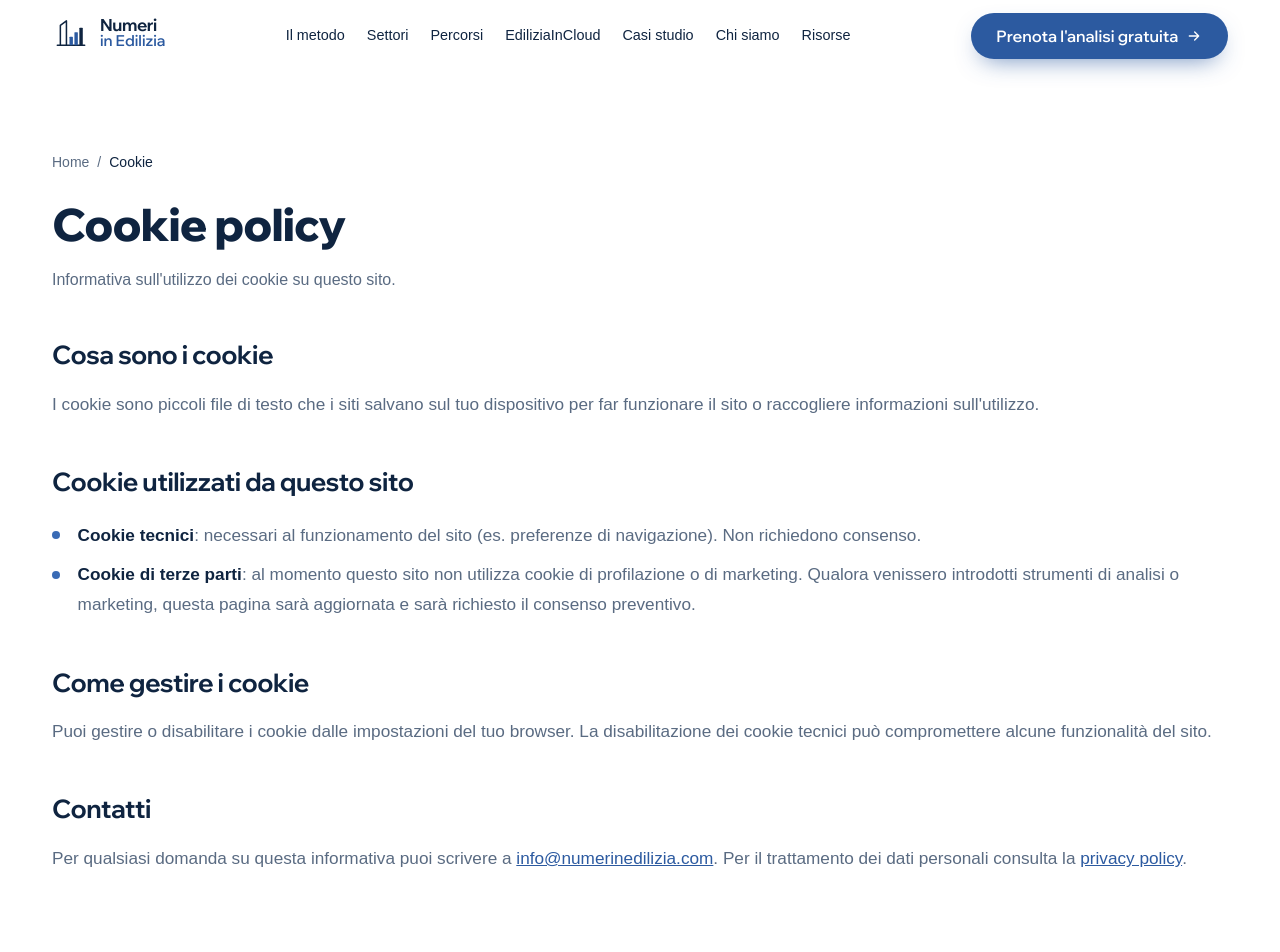
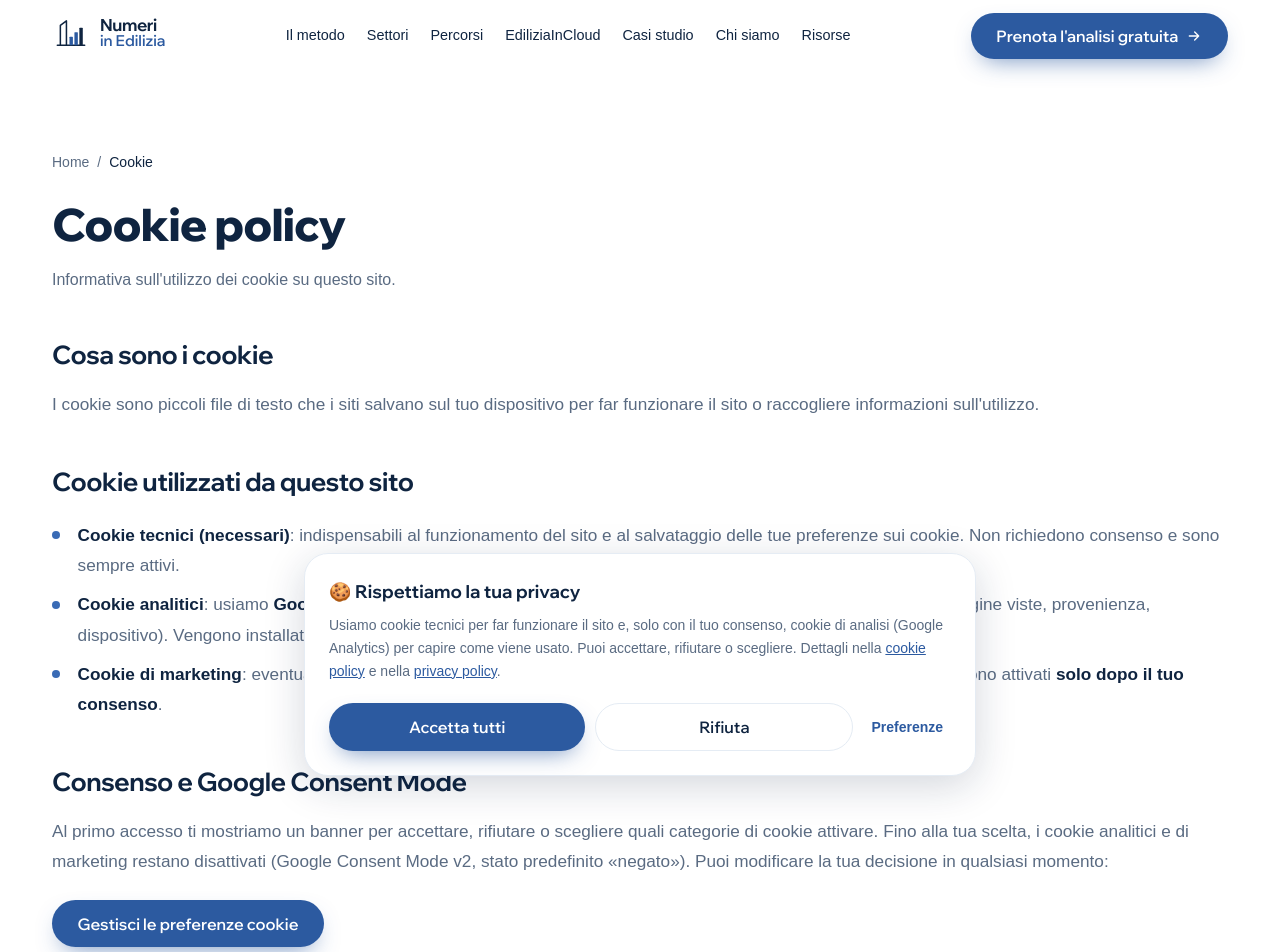
Before and after one commit to Ediliziaio/numeri-in-edilizia, a Next.js app: page /cookie in a window 1280 px wide. Shown: the top 952 px of the page. Built offline with nearby package versions, Linux system fonts and the light colour scheme; a web font is replaced by a local one.

Commit message:
GDPR: banner consenso cookie + Google Consent Mode v2 (default denied) — GA4 traccia solo dopo consenso; preferenze rigestibili da footer/cookie policy

```diff
--- a/app/cookie/page.tsx
+++ b/app/cookie/page.tsx
@@ -1,5 +1,6 @@
 import type { Metadata } from "next";
 import Link from "next/link";
+import { CookiePrefsButton } from "@/components/CookiePrefsButton";
 import { site } from "@/lib/site";
 
 export const metadata: Metadata = {
@@ -31,20 +32,35 @@ export default function CookiePage() {
         <h2>Cookie utilizzati da questo sito</h2>
         <ul>
           <li>
-            <strong>Cookie tecnici</strong>: necessari al funzionamento del sito (es. preferenze di
-            navigazione). Non richiedono consenso.
+            <strong>Cookie tecnici (necessari)</strong>: indispensabili al funzionamento del sito e al
+            salvataggio delle tue preferenze sui cookie. Non richiedono consenso e sono sempre attivi.
           </li>
           <li>
-            <strong>Cookie di terze parti</strong>: al momento questo sito non utilizza cookie di
-            profilazione o di marketing. Qualora venissero introdotti strumenti di analisi o
-            marketing, questa pagina sarà aggiornata e sarà richiesto il consenso preventivo.
+            <strong>Cookie analitici</strong>: usiamo <strong>Google Analytics 4</strong> per
+            raccogliere statistiche anonime e aggregate sull'utilizzo del sito (pagine viste,
+            provenienza, dispositivo). Vengono installati <strong>solo dopo il tuo consenso</strong>.
+          </li>
+          <li>
+            <strong>Cookie di marketing</strong>: eventuali strumenti di misurazione delle campagne o
+            retargeting (es. Meta, Google Ads). Vengono attivati <strong>solo dopo il tuo consenso</strong>.
           </li>
         </ul>
 
-        <h2>Come gestire i cookie</h2>
+        <h2>Consenso e Google Consent Mode</h2>
         <p>
-          Puoi gestire o disabilitare i cookie dalle impostazioni del tuo browser. La disabilitazione
-          dei cookie tecnici può compromettere alcune funzionalità del sito.
+          Al primo accesso ti mostriamo un banner per accettare, rifiutare o scegliere quali categorie
+          di cookie attivare. Fino alla tua scelta, i cookie analitici e di marketing restano
+          disattivati (Google Consent Mode v2, stato predefinito «negato»). Puoi modificare la tua
+          decisione in qualsiasi momento:
+        </p>
+        <p className="not-prose my-6">
+          <CookiePrefsButton className="btn btn-primary">Gestisci le preferenze cookie</CookiePrefsButton>
+        </p>
+
+        <h2>Come gestire i cookie dal browser</h2>
+        <p>
+          Oltre al nostro banner, puoi gestire o eliminare i cookie dalle impostazioni del tuo browser.
+          La disabilitazione dei cookie tecnici può compromettere alcune funzionalità del sito.
         </p>
 
         <h2>Contatti</h2>
--- a/app/layout.tsx
+++ b/app/layout.tsx
@@ -1,11 +1,22 @@
 import type { Metadata, Viewport } from "next";
+import Script from "next/script";
 import { GoogleAnalytics } from "@next/third-parties/google";
 import { Wix_Madefor_Display, Wix_Madefor_Text, Lora } from "next/font/google";
 import "./globals.css";
 import { Header } from "@/components/Header";
 import { Footer } from "@/components/Footer";
+import { CookieBanner } from "@/components/CookieBanner";
 import { JsonLd, organizationSchema, websiteSchema } from "@/components/JsonLd";
 import { site } from "@/lib/site";
+
+// Google Consent Mode v2 — stato di default NEGATO, impostato prima che GA4 parta.
+// Se l'utente ha già scelto (localStorage), riapplichiamo subito la sua preferenza.
+const CONSENT_DEFAULT = `
+window.dataLayer=window.dataLayer||[];function gtag(){dataLayer.push(arguments);}
+gtag('consent','default',{ad_storage:'denied',ad_user_data:'denied',ad_personalization:'denied',analytics_storage:'denied',functionality_storage:'granted',security_storage:'granted',wait_for_update:500});
+gtag('set','ads_data_redaction',true);gtag('set','url_passthrough',true);
+try{var c=JSON.parse(localStorage.getItem('nie_consent'));if(c){gtag('consent','update',{analytics_storage:c.analytics?'granted':'denied',ad_storage:c.marketing?'granted':'denied',ad_user_data:c.marketing?'granted':'denied',ad_personalization:c.marketing?'granted':'denied'});}}catch(e){}
+`;
 
 const wixDisplay = Wix_Madefor_Display({
   subsets: ["latin"],
@@ -82,12 +93,14 @@ export default function RootLayout({ children }: { children: React.ReactNode })
   return (
     <html lang="it" className={`${wixDisplay.variable} ${wixText.variable} ${lora.variable}`}>
       <body>
+        <Script id="consent-default" strategy="beforeInteractive" dangerouslySetInnerHTML={{ __html: CONSENT_DEFAULT }} />
         <JsonLd data={[organizationSchema, websiteSchema]} />
         <Header />
         <main>{children}</main>
         <Footer />
+        <CookieBanner />
+        <GoogleAnalytics gaId={site.analytics.ga4} />
       </body>
-      <GoogleAnalytics gaId={site.analytics.ga4} />
     </html>
   );
 }
--- /dev/null
+++ b/components/CookieBanner.tsx
@@ -0,0 +1,147 @@
+"use client";
+
+import { useEffect, useState } from "react";
+import Link from "next/link";
+
+/* Banner consenso GDPR + Google Consent Mode v2.
+   Lo stato "default: denied" è impostato prima di GA4 dallo script inline nel layout.
+   Qui gestiamo la scelta dell'utente e l'aggiornamento del consenso (consent update). */
+
+type Consent = { analytics: boolean; marketing: boolean };
+const STORAGE_KEY = "nie_consent";
+
+function updateGtag(c: Consent) {
+  const w = window as unknown as { gtag?: (...args: unknown[]) => void };
+  if (typeof w.gtag === "function") {
+    w.gtag("consent", "update", {
+      analytics_storage: c.analytics ? "granted" : "denied",
+      ad_storage: c.marketing ? "granted" : "denied",
+      ad_user_data: c.marketing ? "granted" : "denied",
+      ad_personalization: c.marketing ? "granted" : "denied",
+    });
+  }
+}
+
+export function CookieBanner() {
+  const [open, setOpen] = useState(false);
+  const [showPrefs, setShowPrefs] = useState(false);
+  const [analytics, setAnalytics] = useState(true);
+  const [marketing, setMarketing] = useState(false);
+
+  useEffect(() => {
+    let hasChoice = false;
+    try {
+      hasChoice = !!localStorage.getItem(STORAGE_KEY);
+    } catch {
+      hasChoice = false;
+    }
+    if (!hasChoice) setOpen(true);
+
+    const reopen = () => {
+      try {
+        const saved = JSON.parse(localStorage.getItem(STORAGE_KEY) || "null");
+        if (saved) {
+          setAnalytics(!!saved.analytics);
+          setMarketing(!!saved.marketing);
+        }
+      } catch {
+        /* ignore */
+      }
+      setShowPrefs(true);
+      setOpen(true);
+    };
+    window.addEventListener("nie:cookie-settings", reopen);
+    return () => window.removeEventListener("nie:cookie-settings", reopen);
+  }, []);
+
+  function save(c: Consent) {
+    try {
+      localStorage.setItem(STORAGE_KEY, JSON.stringify(c));
+    } catch {
+      /* ignore */
+    }
+    updateGtag(c);
+    setOpen(false);
+    setShowPrefs(false);
+  }
+
+  if (!open) return null;
+
+  return (
+    <div
+      role="dialog"
+      aria-label="Preferenze cookie"
+      aria-live="polite"
+      className="fixed inset-x-0 bottom-0 z-[100] px-4 pb-4 sm:px-6 sm:pb-6"
+    >
+      <div className="mx-auto max-w-2xl rounded-2xl border border-line bg-white p-6 shadow-[0_10px_40px_rgba(15,36,64,0.18)]">
+        <p className="font-display text-lg font-bold text-navy-900">🍪 Rispettiamo la tua privacy</p>
+        <p className="mt-2 text-sm text-muted leading-relaxed">
+          Usiamo cookie tecnici per far funzionare il sito e, solo con il tuo consenso, cookie di
+          analisi (Google Analytics) per capire come viene usato. Puoi accettare, rifiutare o
+          scegliere. Dettagli nella{" "}
+          <Link href="/cookie" className="text-brand-600 underline">cookie policy</Link> e nella{" "}
+          <Link href="/privacy" className="text-brand-600 underline">privacy policy</Link>.
+        </p>
+
+        {showPrefs && (
+          <div className="mt-5 space-y-3 rounded-xl border border-line bg-bg-soft p-4">
+            <label className="flex items-start gap-3 opacity-70">
+              <input type="checkbox" checked disabled className="mt-1" />
+              <span className="text-sm">
+                <span className="font-semibold text-navy-900">Necessari</span> — sempre attivi. Servono
+                al funzionamento del sito.
+              </span>
+            </label>
+            <label className="flex items-start gap-3 cursor-pointer">
+              <input
+                type="checkbox"
+                checked={analytics}
+                onChange={(e) => setAnalytics(e.target.checked)}
+                className="mt-1"
+              />
+              <span className="text-sm">
+                <span className="font-semibold text-navy-900">Analitici</span> — statistiche anonime di
+                utilizzo (Google Analytics 4).
+              </span>
+            </label>
+            <label className="flex items-start gap-3 cursor-pointer">
+              <input
+                type="checkbox"
+                checked={marketing}
+                onChange={(e) => setMarketing(e.target.checked)}
+                className="mt-1"
+              />
+              <span className="text-sm">
+                <span className="font-semibold text-navy-900">Marketing</span> — misurazione campagne e
+                retargeting (se attivati in futuro).
+              </span>
+            </label>
+          </div>
+        )}
+
+        <div className="mt-5 flex flex-col gap-2.5 sm:flex-row sm:flex-wrap">
+          <button type="button" onClick={() => save({ analytics: true, marketing: true })} className="btn btn-primary sm:flex-1">
+            Accetta tutti
+          </button>
+          <button type="button" onClick={() => save({ analytics: false, marketing: false })} className="btn btn-ghost sm:flex-1">
+            Rifiuta
+          </button>
+          {showPrefs ? (
+            <button type="button" onClick={() => save({ analytics, marketing })} className="btn btn-dark sm:flex-1">
+              Salva preferenze
+            </button>
+          ) : (
+            <button
+              type="button"
+              onClick={() => setShowPrefs(true)}
+              className="text-sm font-semibold text-brand-600 hover:underline sm:self-center sm:px-2"
+            >
+              Preferenze
+            </button>
+          )}
+        </div>
+      </div>
+    </div>
+  );
+}
--- /dev/null
+++ b/components/CookiePrefsButton.tsx
@@ -0,0 +1,21 @@
+"use client";
+
+/* Riapre il banner consenso (per rigestire i cookie in qualsiasi momento — obbligo GDPR). */
+
+export function CookiePrefsButton({
+  className = "",
+  children = "Preferenze cookie",
+}: {
+  className?: string;
+  children?: React.ReactNode;
+}) {
+  return (
+    <button
+      type="button"
+      className={className}
+      onClick={() => window.dispatchEvent(new Event("nie:cookie-settings"))}
+    >
+      {children}
+    </button>
+  );
+}
--- a/components/Footer.tsx
+++ b/components/Footer.tsx
@@ -1,6 +1,7 @@
 import Link from "next/link";
 import { Logo } from "./Logo";
 import { EicLogo } from "./EicLogo";
+import { CookiePrefsButton } from "./CookiePrefsButton";
 import { IconExternal } from "./Icons";
 import { nav, site } from "@/lib/site";
 import { settori } from "@/lib/settori";
@@ -92,6 +93,7 @@ export function Footer() {
           <div className="flex gap-6">
             <Link href="/privacy" className="hover:text-white transition-colors">Privacy</Link>
             <Link href="/cookie" className="hover:text-white transition-colors">Cookie</Link>
+            <CookiePrefsButton className="hover:text-white transition-colors">Preferenze cookie</CookiePrefsButton>
           </div>
         </div>
       </div>
```
Also changed, not shown: 1 other file (tests, documents, lock files or other folders).
